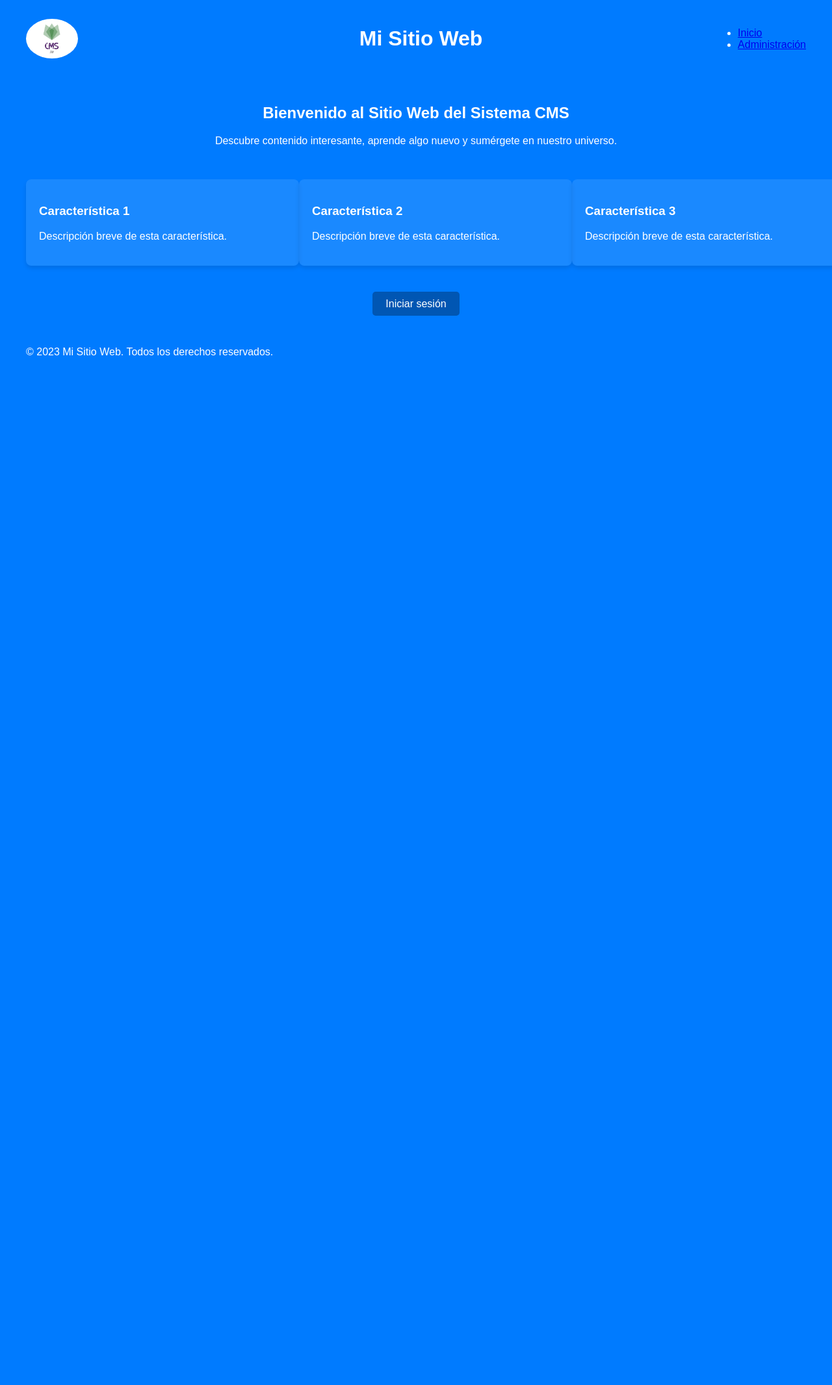
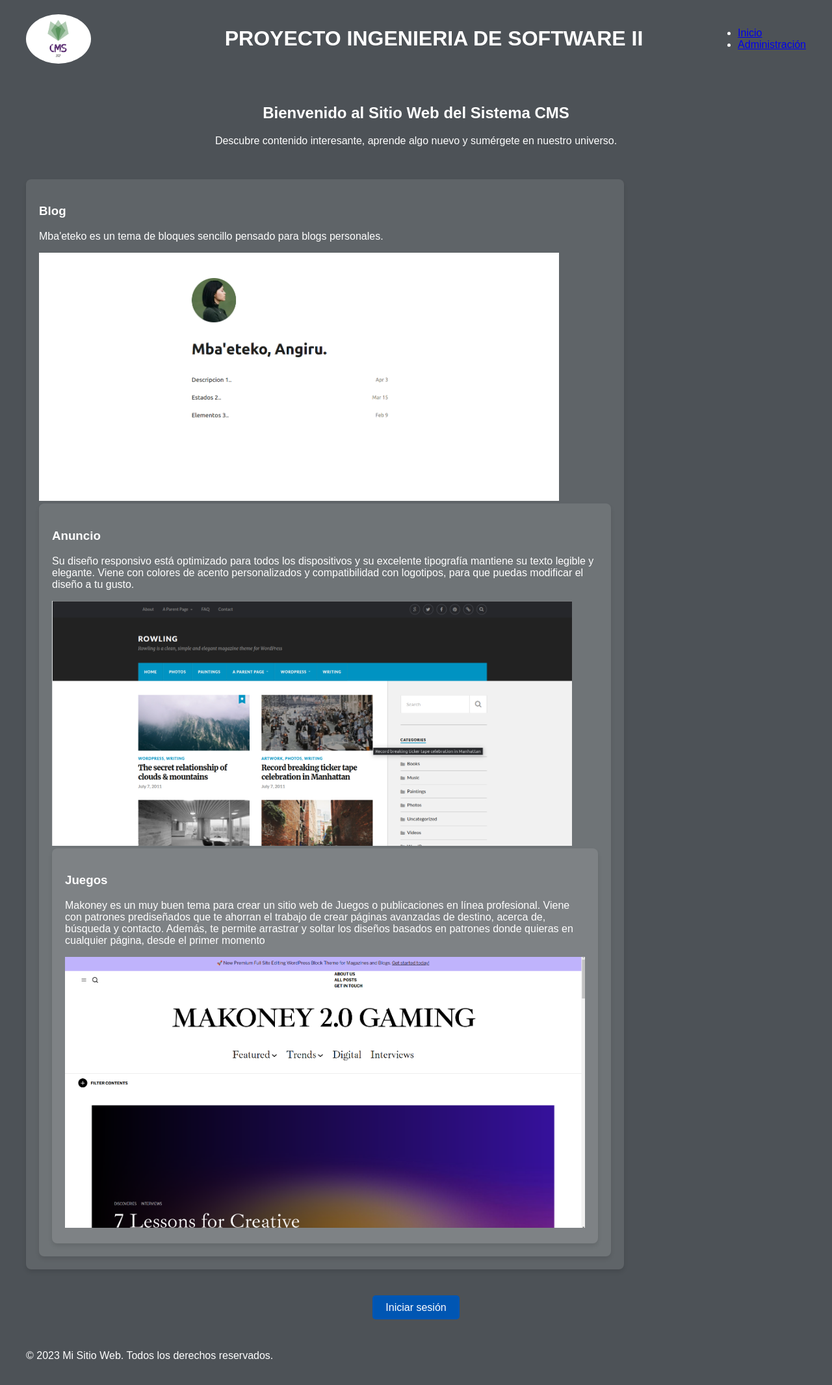
Before and after one commit to aravalenzuela/proyecto_CMS, a Django app: page / in a window 1280 px wide. Shown: the whole page at 65% size. Before the commit the page ends 547 px from the top, so only its background shows below. Run offline with Django 4.2, Linux system fonts and the light colour scheme.

Commit message:
[Cambios Frontend]

```diff
--- a/core/templates/base.html
+++ b/core/templates/base.html
@@ -13,7 +13,7 @@
     <header>
         <div class="container header-content">
             <img src="{% static 'imagenes/logo.png' %}" alt="Logo de mi sitio" class="logo">
-            <h1>Mi Sitio Web</h1>
+            <h1>PROYECTO INGENIERIA DE SOFTWARE II</h1>
             <nav>
                 <ul>
                     <li><a href="{% url 'home' %}">Inicio</a></li>
@@ -29,19 +29,30 @@
                 <h2>Bienvenido al Sitio Web del Sistema CMS</h2>
                 <p>Descubre contenido interesante, aprende algo nuevo y sumérgete en nuestro universo.</p>
             </section>
-
             <section class="features-section">
                 <div class="feature-box">
-                    <h3>Característica 1</h3>
-                    <p>Descripción breve de esta característica.</p>
+                    <h3>Blog</h3>
+                    <p>Mba'eteko es un tema de bloques sencillo pensado para blogs personales.</p>
+                    <div class="blog">
+                        <img src="{% static 'imagenes/blog1.png' %}" alt="Imagen de Ejemplo de Blog">
+                    <div>
                 </div>
                 <div class="feature-box">
-                    <h3>Característica 2</h3>
-                    <p>Descripción breve de esta característica.</p>
+                    <h3>Anuncio</h3>
+                    <p>Su diseño responsivo está optimizado para todos los dispositivos y su excelente tipografía mantiene su texto legible y
+                    elegante. Viene con colores de acento personalizados y compatibilidad con logotipos, para que puedas modificar el diseño a tu gusto. </p>
+                    <div class="blog">
+                        <img src="{% static 'imagenes/anuncio1.png' %}" alt="Imagen de Ejemplo de Anuncio">
+                    <div>
                 </div>
                 <div class="feature-box">
-                    <h3>Característica 3</h3>
-                    <p>Descripción breve de esta característica.</p>
+                    <h3>Juegos</h3>
+                    <p>Makoney es un muy buen tema para crear un sitio web de Juegos o publicaciones en línea profesional.
+                        Viene con patrones prediseñados que te ahorran el trabajo de crear páginas avanzadas de destino, acerca de, búsqueda y contacto. Además,
+                        te permite arrastrar y soltar los diseños basados en patrones donde quieras en cualquier página, desde el primer momento</p>
+                    <div class="blog">
+                        <img src="{% static 'imagenes/juego1.png' %}" alt="Imagen de Ejemplo de Juego">
+                    <div>
                 </div>
             </section>
 
--- a/static/home_styles.css
+++ b/static/home_styles.css
@@ -3,7 +3,7 @@ body {
     font-family: Arial, sans-serif;
     margin: 0;
     padding: 0;
-    background-color: #007BFF; /* Fondo azul */
+    background-color: #4d5257; /* Fondo azul */
     color: white;
 }
 
@@ -62,9 +62,13 @@ body {
     background-color: #004392; /* Un tono aún más oscuro cuando se pasa el cursor */
 }
 .logo {
-    max-width: 80px;
-    margin-right: 80px;
+    max-width: 100px;
+    margin-right: 100px;
     border-radius: 50%;   /* Esto hace que la imagen sea redonda */
     overflow: hidden;     /* Asegura que cualquier parte de la imagen fuera del círculo esté oculta */
     display: block;       /* Asegura que se aplique correctamente el border-radius */
 }
+.blog img {
+    max-width: 800px;  /* O un valor específico si prefieres */
+    height: auto;
+}
--- a/static/login_styles.css
+++ b/static/login_styles.css
@@ -3,7 +3,7 @@
     justify-content: center;  /* Centra los elementos horizontalmente */
     align-items: center;      /* Centra los elementos verticalmente */
     height: 100vh;            /* Altura total de la ventana del navegador */
-    background-color: #f1f1f1;
+    background-color: #4d5257;
 }
 
 .login-logo {
```
Also changed, not shown: static/imagenes/anuncio1.png (added), static/imagenes/blog1.png (added), static/imagenes/juego1.png (added).
